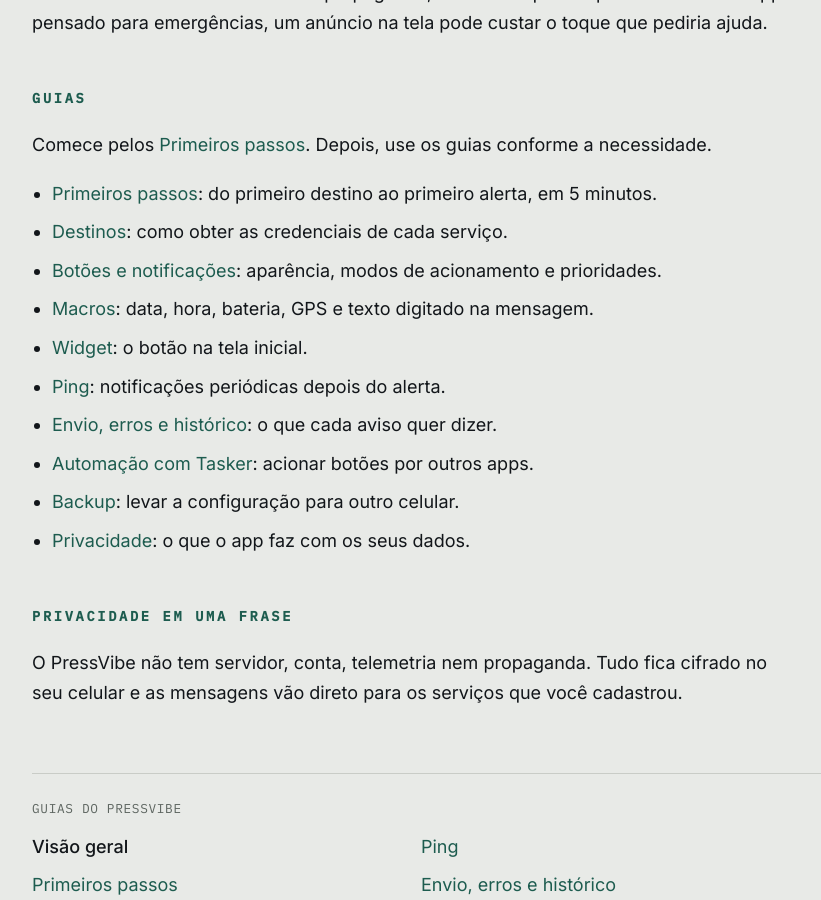
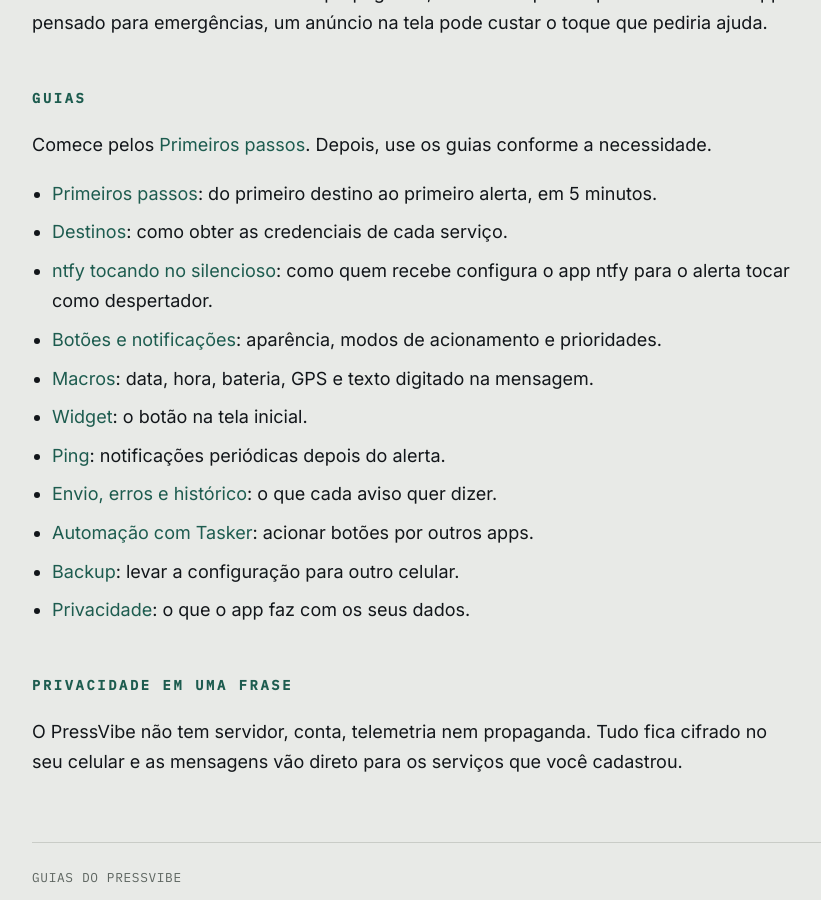
Before and after one commit to alxcord/alxcord.github.io, a Jekyll site: the page built from apps/pressvibe/index.md, in a window 1280 px wide and 900 px high, scrolled down 2475 px. Shown: the whole window, without its empty margins (176-997 px from the left). Built offline with Jekyll 4.4.1, drawn with Linux system fonts in a browser that asks for light colours.

Commit message:
PressVibe: inclui guia do ntfy no silencioso no índice

```diff
--- a/apps/pressvibe/index.md
+++ b/apps/pressvibe/index.md
@@ -68,6 +68,7 @@ Comece pelos [Primeiros passos](primeiros-passos/). Depois, use os guias conform
 
 - [Primeiros passos](primeiros-passos/): do primeiro destino ao primeiro alerta, em 5 minutos.
 - [Destinos](destinos/): como obter as credenciais de cada serviço.
+- [ntfy tocando no silencioso](ntfy-silencioso/): como quem recebe configura o app ntfy para o alerta tocar como despertador.
 - [Botões e notificações](botoes/): aparência, modos de acionamento e prioridades.
 - [Macros](macros/): data, hora, bateria, GPS e texto digitado na mensagem.
 - [Widget](widget/): o botão na tela inicial.
```
